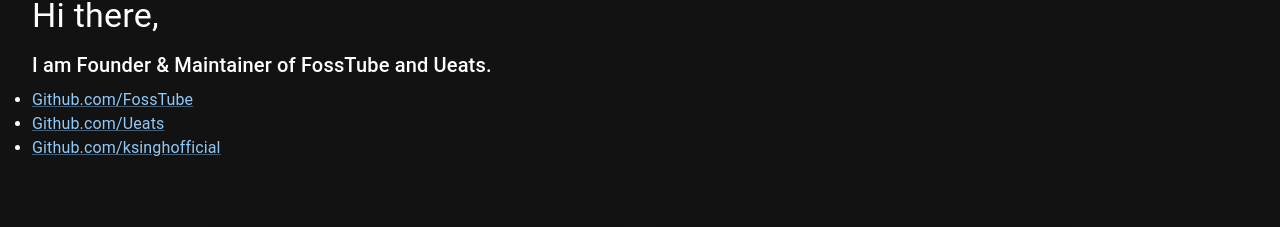
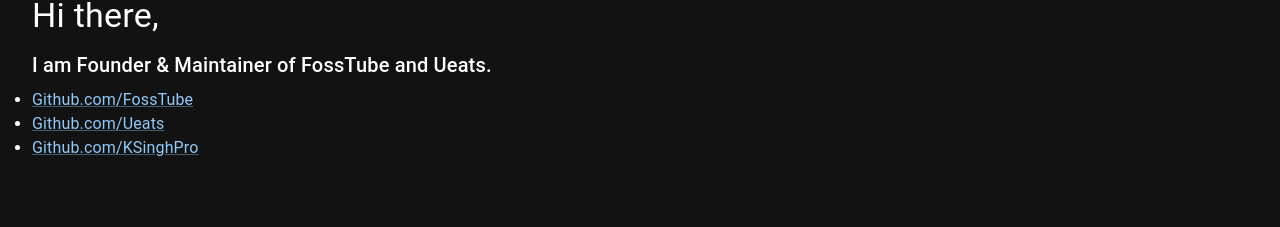
Before and after one commit to kamlendras/kamlendras.github.io, a Next.js app: page / in a window 1280 px wide. Shown: the part 2650-2877 px from the top of the page. Built offline with nearby package versions, Linux system fonts and the light colour scheme.

Commit message:
Updated GitHub profile url in portfolio section

```diff
--- a/src/app/components/portfolio.jsx
+++ b/src/app/components/portfolio.jsx
@@ -51,9 +51,9 @@
           {" "}
           Github.com/Ueats
         </MLink>{" "}</li> <li>
-        <MLink href="https://github.com/ksinghofficial" underline="always">
+        <MLink href="https://github.com/KSinghPro" underline="always">
           {" "}
-           Github.com/ksinghofficial
+           Github.com/KSinghPro
         </MLink>
         </li>
         </ul>
```
